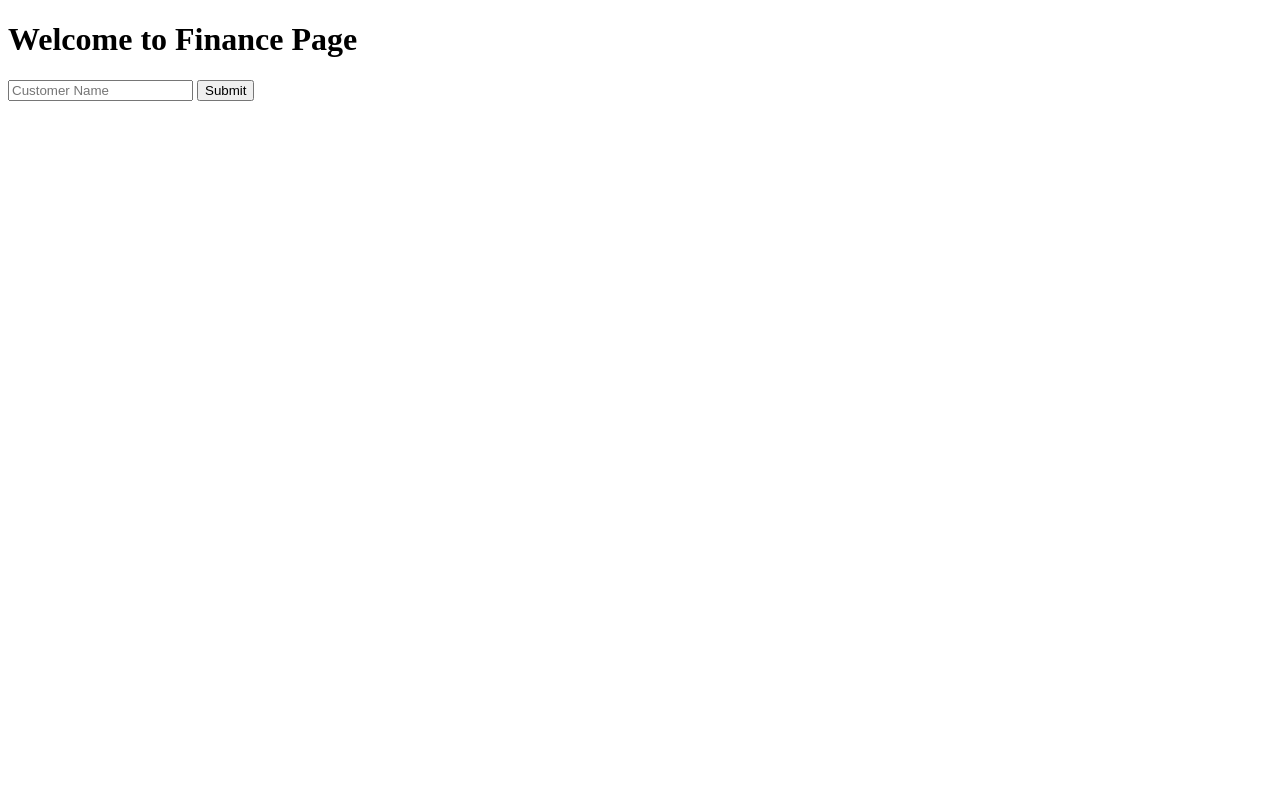
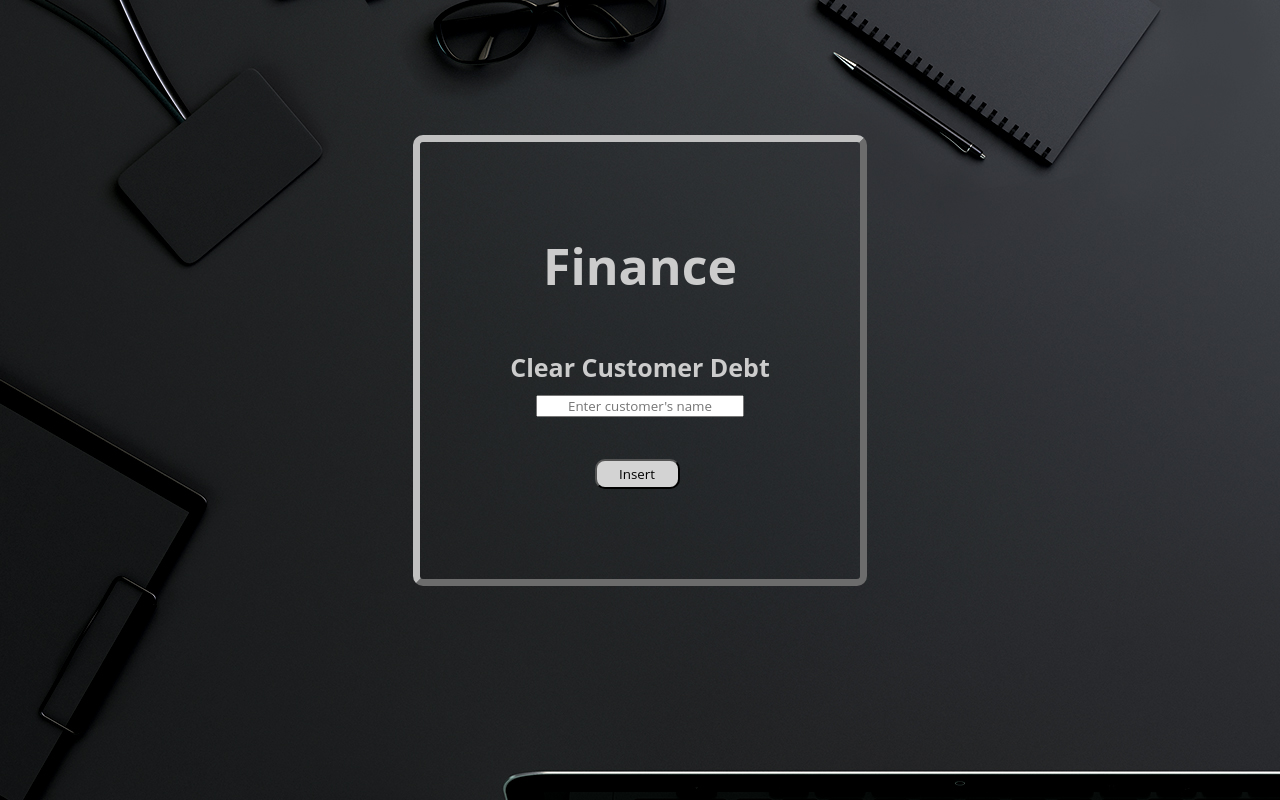
Before and after one commit to victorchendra02/UTS-PWM, a Flask app: page /finance in a window 1280 px wide. Run offline with Flask 2, Linux system fonts and the light colour scheme.

Commit message:
Style Finance

```diff
--- a/static/styles/finance-style.css
+++ b/static/styles/finance-style.css
@@ -0,0 +1,63 @@
+* {
+    margin: 0;
+    padding: 0;
+    box-sizing: border-box;
+    font-family: "Inter", sans-serif;
+    font-family: "Open Sans", sans-serif;
+}
+
+.center {
+    display: flex;
+    justify-content: center;
+    align-items: center;
+    height: 720px;
+  }
+
+.center_box{
+    font-size: 25px;
+    border-radius: 10px;
+    border: 7px outset silver;
+    padding: 90px;
+}
+
+body {
+    background-image: url("../assets/wallpaper-finance.jpg");
+    background-repeat: no-repeat;
+    background-color: #cccccc;
+}
+
+h1 {
+    color: #cccccc;
+    display: flex;
+    justify-content: center;
+    align-items: center;
+    margin-bottom: 50px;
+}
+
+label {
+    color: #cccccc;
+    font-weight: bolder;
+}
+
+.inputfield {
+    color: black;
+    text-align: center;
+    margin-left: 10%;
+    margin-right: 10%;
+    width: 80%;
+}
+
+.Buttons {
+    text-align: center;
+    align-items: center;
+    margin-left: 32.5%;
+    width: 85px;
+    height: 30px;
+    background-color: lightgray;
+    border-radius: 10px;
+}
+
+.Buttons:hover {
+    background-color: silver;
+    transition: 0.7s;
+}
--- a/templates/finance.html
+++ b/templates/finance.html
@@ -5,17 +5,22 @@
     <meta http-equiv="X-UA-Compatible" content="IE=edge" />
     <meta name="viewport" content="width=device-width, initial-scale=1.0" />
 
-    <!-- <link rel="stylesheet" href="styles/index-style.css" /> -->
-    <link rel="shortcut icon" href="favicon.ico" type="image/x-icon" />
+    <link rel="stylesheet" type=text/css href="{{ url_for('static', filename='styles/finance-style.css') }}" />
+    <link rel="shortcut icon" type="image/x-icon" href="{{ url_for('static', filename='assets/debt.png') }}" />
 
     <title>Debt App - Finance</title>
   </head>
   <body>
-    <h1>Welcome to Finance Page</h1>
-    <form action="/del_debt" method="post">
-      <input type="text" name="cusname" placeholder="Customer Name" />
-      <input type="submit" value="Submit" />
-    </form>
+    <div class="center">
+      <div class="center_box">
+        <h1>Finance</h1>
+          <form action="/del_debt" method="post">
+            <label> Clear Customer Debt </label><br />
+            <input type="text" id="" class="inputfield" placeholder="Enter customer's name" /><br><br>
+            <input type="submit" class="Buttons" value="Insert" />
+          </form>
+      </div>
+    </div>
 
     {{ message }}
   </body>
```
Also changed, not shown: static/assets/wallpaper-finance.jpg (added).
